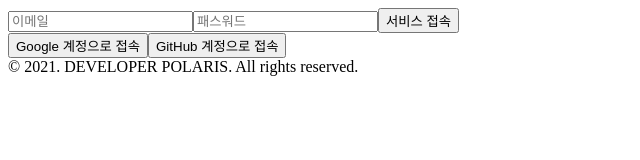
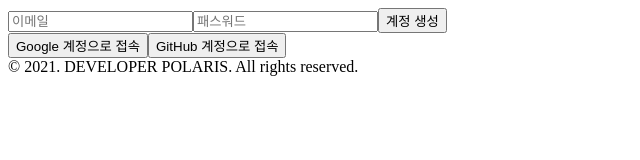
Before and after one commit to kimhyeonu/polaris-twitter-web, a React (Create React App) app: page /#/ in a window 1280 px wide. Shown: the top 160 px of the page, without its empty margins (0-640 px from the left). Built offline with nearby package versions, Linux system fonts and the light colour scheme; no server answers.

Commit message:
계정 생성 및 서비스 접속을 위한 기저 함수 구현 완료

```diff
--- a/src/routes/Auth.js
+++ b/src/routes/Auth.js
@@ -1,8 +1,14 @@
 import { useState } from 'react';
+
+import { authService } from 'firebaseApp';
 
 const Auth = () => {
   const [email, setEmail] = useState('');
   const [password, setPassword] = useState('');
+
+  // * 신규 계정 → true
+  // * 기존 계정 -> false
+  const [isNewAccount, setIsNewAccount] = useState(true);
 
   const onChange = (event) => {
     const {
@@ -16,8 +22,32 @@ const Auth = () => {
     }
   };
 
-  const onSubmit = (event) => {
+  // * 비동기 처리
+  const onSubmit = async (event) => {
+    // * 페이지 새로고침 방지 → React 상태 손실 방지
     event.preventDefault();
+
+    try {
+      let accountData = null; // * 계정 데이터
+
+      if (isNewAccount) {
+        // * 신규 계정일 경우 계정을 생성한다.
+        accountData = await authService.createUserWithEmailAndPassword(
+          email,
+          password
+        );
+      } else {
+        // * 기존 계정일 경우 서비스에 접속한다.
+        accountData = await authService.signInWithEmailAndPassword(
+          email,
+          password
+        );
+      }
+
+      console.log(accountData);
+    } catch (err) {
+      console.error(err);
+    }
   };
 
   return (
@@ -31,6 +61,7 @@ const Auth = () => {
           required
           onChange={onChange}
         />
+
         <input
           name="password"
           type="password"
@@ -39,7 +70,11 @@ const Auth = () => {
           required
           onChange={onChange}
         />
-        <input type="submit" value="서비스 접속" />
+
+        <input
+          type="submit"
+          value={isNewAccount ? '계정 생성' : '서비스 접속'}
+        />
       </form>
 
       <div>
```
